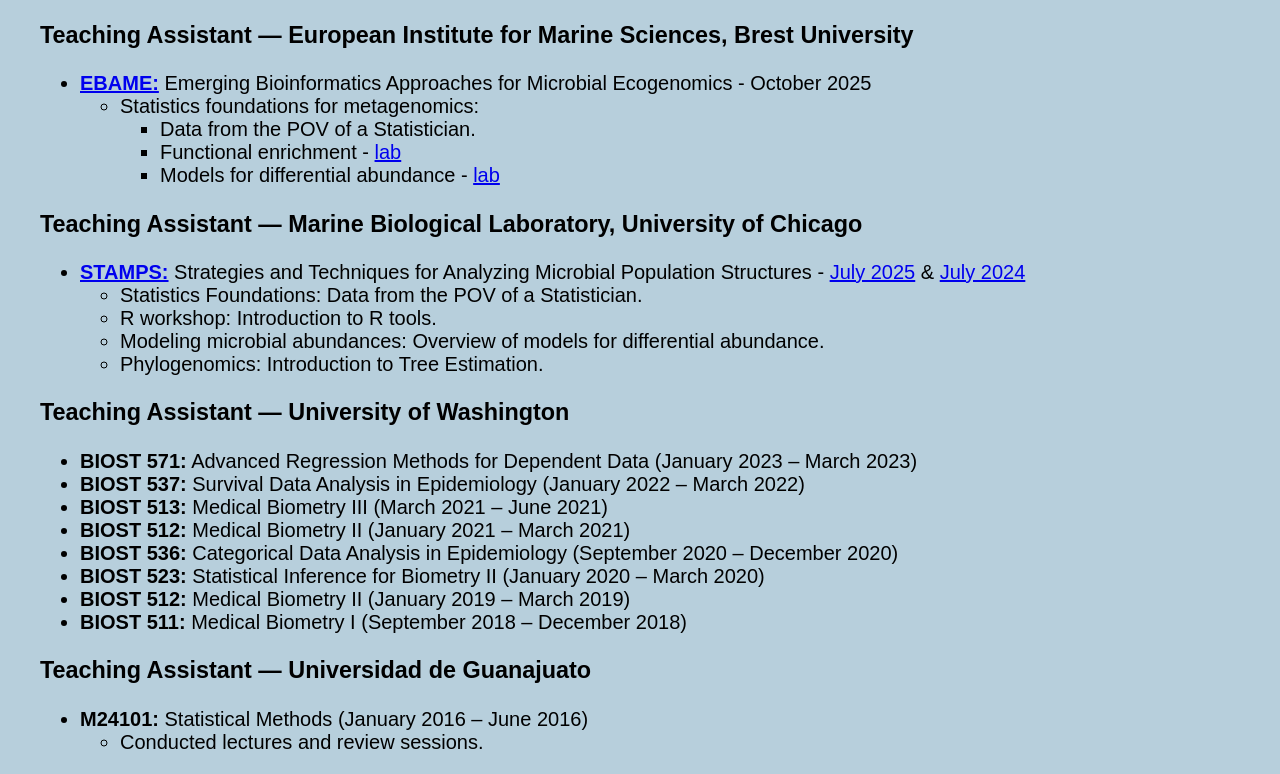
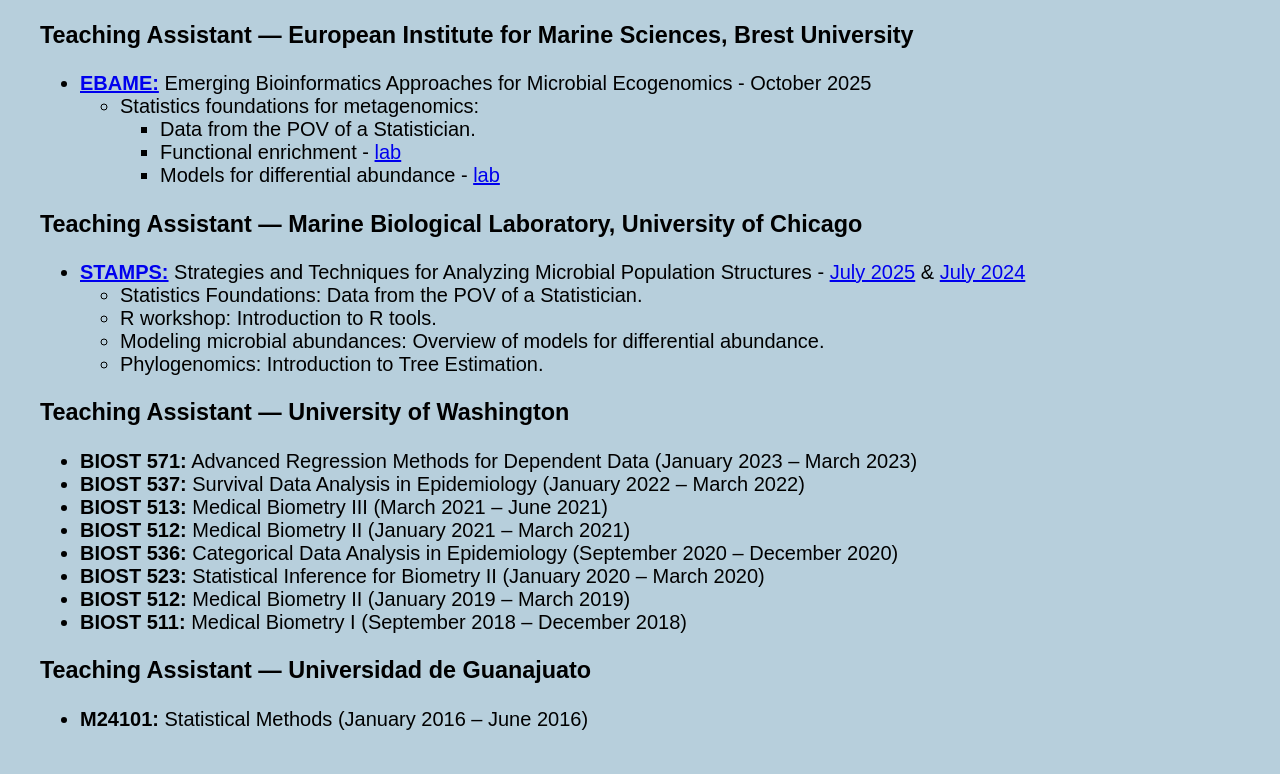
Before and after one commit to MariaAVC/MariaAVC.github.io, a plain HTML site: page Teaching.html in a window 1280 px wide. Shown: the part 201-975 px from the top of the page. After the commit the page ends 952 px from the top, so only its background shows below. Drawn offline with Linux system fonts and the light colour scheme.

Commit message:
Updating CV

```diff
--- a/Teaching.html
+++ b/Teaching.html
@@ -166,7 +166,6 @@ body {
     <ul class="teaching-list">
       <li>
         <strong>M24101:</strong> Statistical Methods (January 2016 – June 2016)
-        <ul class="details"><li>Conducted lectures and review sessions.</li></ul>
       </li>
     </ul>
   </div>
```
Also changed, not shown: 1 other file.
